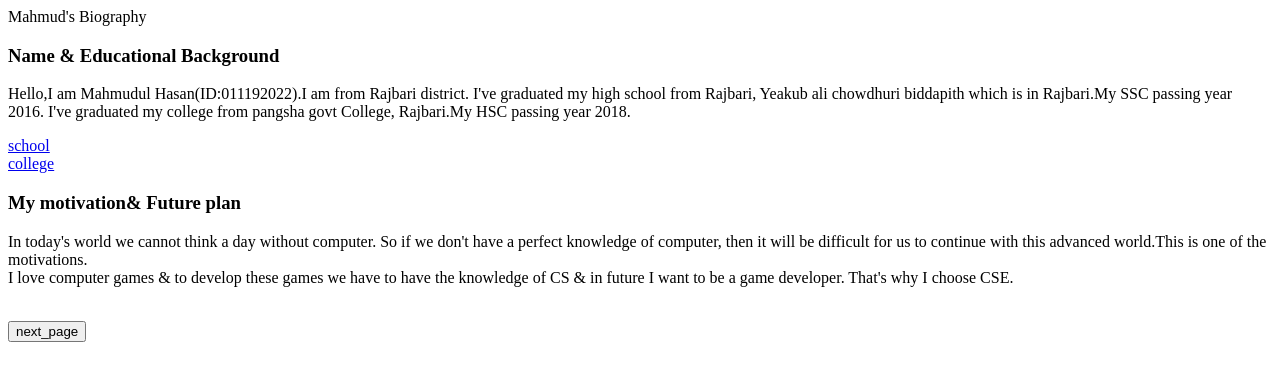
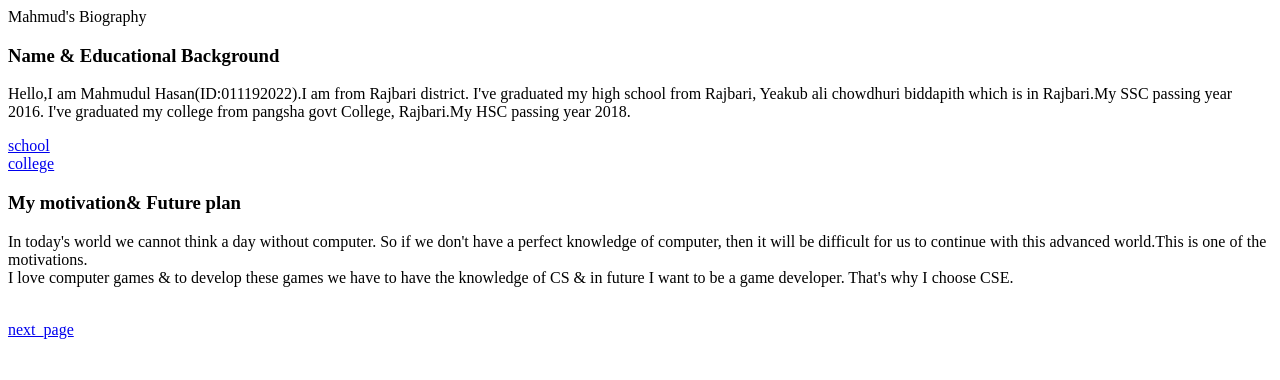
Before and after one commit to 011192022/011192022.github.io, a plain HTML site: page index.html in a window 1280 px wide. Drawn offline with Linux system fonts and the light colour scheme.

Commit message:
Update index.html

```diff
--- a/index.html
+++ b/index.html
@@ -24,7 +24,7 @@
 
 		  knowledge of CS & in future I want to be a game developer. That's why I choose CSE.</p><br>
 
-	 <a href = "mahmud.html"> <input type = "button" value = "next_page"</a>
+	 <a href = "mahmud.html">  next_page</a>
 
 
 
```
